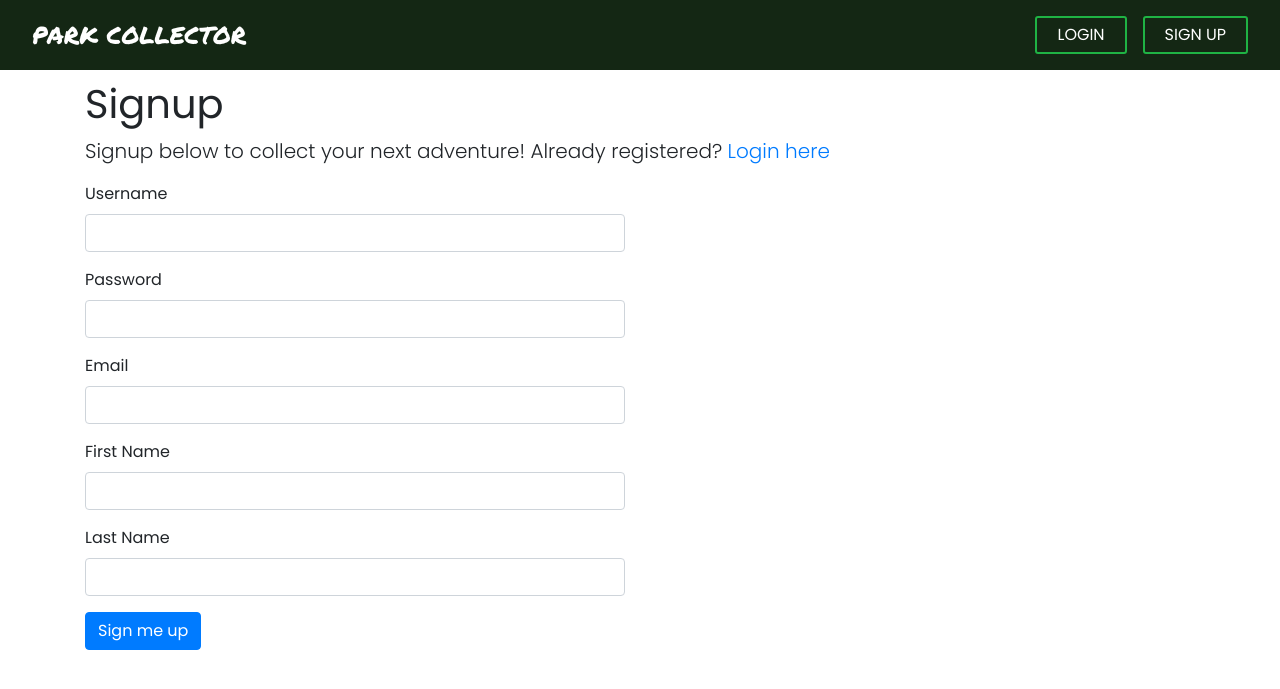
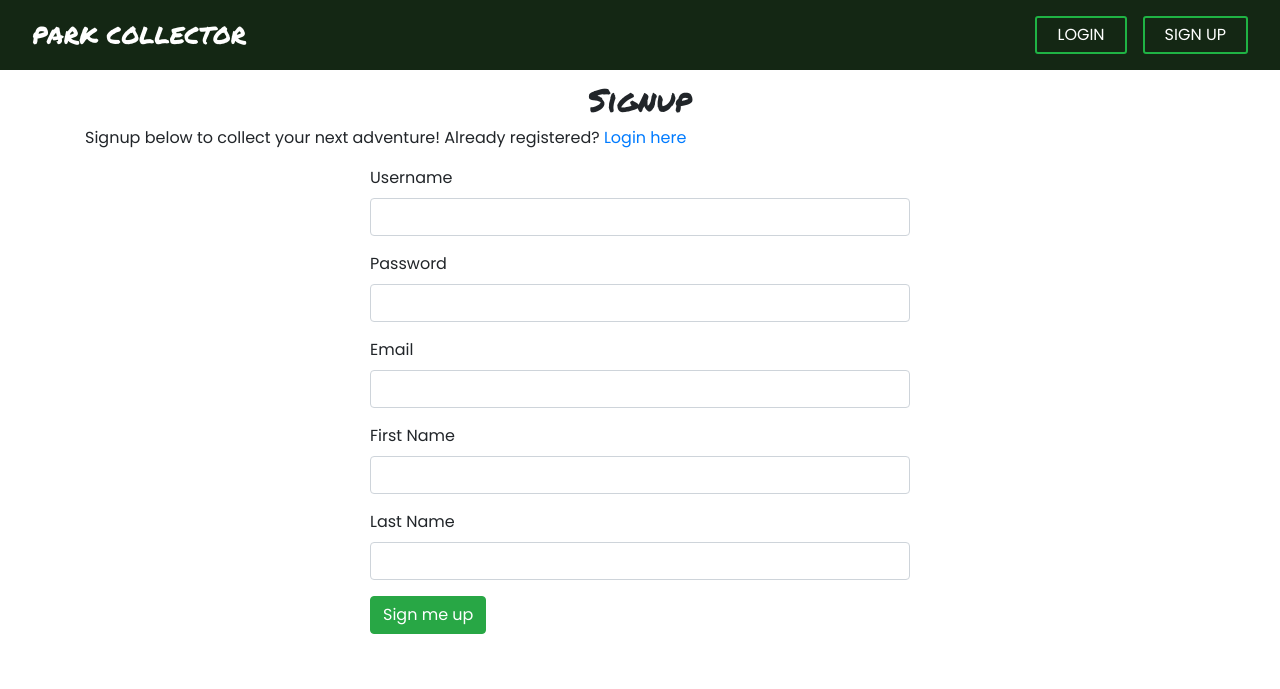
Before and after one commit to hsiangj/capstone-one, a Flask app: page /signup in a window 1280 px wide. Shown: the top 689 px of the page. Run offline with Flask 3, Linux system fonts and the light colour scheme; data that the repository does not hold is empty; some libraries are stand-ins or nearby versions.

Commit message:
Tweak style and color

```diff
--- a/templates/signup.html
+++ b/templates/signup.html
@@ -3,12 +3,13 @@
 
 {% block content %}
 
-<h1>Signup</h1>
-<p class="lead">Signup below to collect your next adventure! Already registered? <a href="/login">Login here</a></p>
+<div class="login-signup-div">
+<h2>Signup</h2>
+<p class="">Signup below to collect your next adventure! Already registered?&nbsp;<a href="/login">Login here </p></a>
 
 <form method="POST">
   {{form.hidden_tag()}}
-  <div class="row">
+  <div class="row justify-content-center">
     <div class="col-md-6">
       {% for field in form
         if field.widget.input_type != 'hidden' %}
@@ -21,10 +22,10 @@
         {% endfor %}
       </div>
       {% endfor %}
-      <button type="submit" class="btn btn-primary">Sign me up</button>
+      <button type="submit" class="btn btn-success">Sign me up</button>
     </div>
   </div>
 </form>
-
+</div>
 
 {% endblock %}
```
Also changed, not shown: templates/404.html (+4 -3 lines), templates/login.html (+6 -5 lines).
